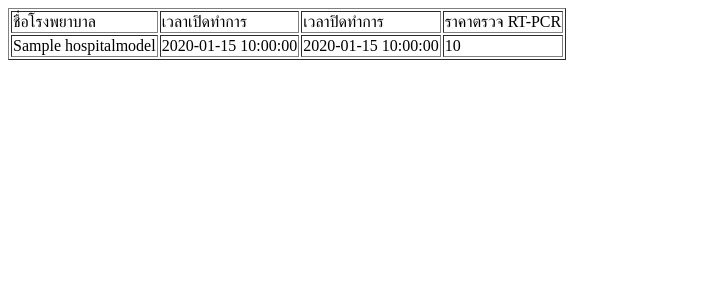
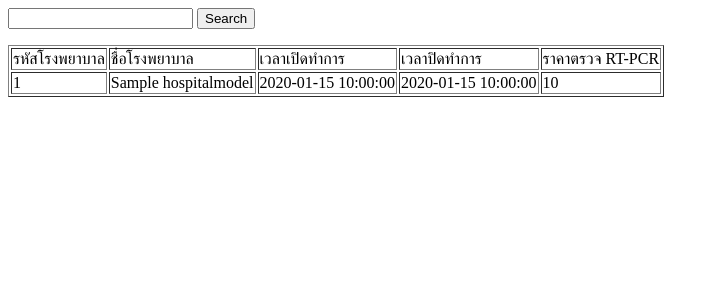
Before and after one commit to nutnareexx/ITM_G10, a PHP site: template views/hospital/indexhospital.php in a window 1280 px wide. Shown: the top 300 px of the page, without its empty margins (0-719 px from the left). Run offline with PHP 8.4, Linux system fonts and the light colour scheme; the template is opened without the code that fills it: most values are stand-ins (such as "Sample title", 1, 10 or a date in 2020).

Commit message:
Update indexhospital.php

```diff
--- a/views/hospital/indexhospital.php
+++ b/views/hospital/indexhospital.php
@@ -1,15 +1,20 @@
 
-
+<form method="get" action="">
+    <input type="text" name="key">
+    <input type="hidden" name="controller" value="hospital"/>
+    <button type="submit" name="action" value="search"> Search </button>
+</form>
 <table border = 1>
 <tr>
-
+<td>รหัสโรงพยาบาล</td>
 <td>ชื่อโรงพยาบาล</td>
 <td>เวลาเปิดทำการ</td>
 <td>เวลาปิดทำการ</td>
 <td>ราคาตรวจ RT-PCR</td>
 <?php foreach( $hospitalmodelList as  $hospitallist)
 {
-    echo "<tr> <td>$hospitallist->H_name</td>
+    echo "<tr> <td>$hospitallist->Hid</td>
+    <td>$hospitallist->H_name</td>
     <td>$hospitallist->H_time_open</td>
     <td>$hospitallist->H_time_close</td>
     <td>$hospitallist->H_price</td>
```
